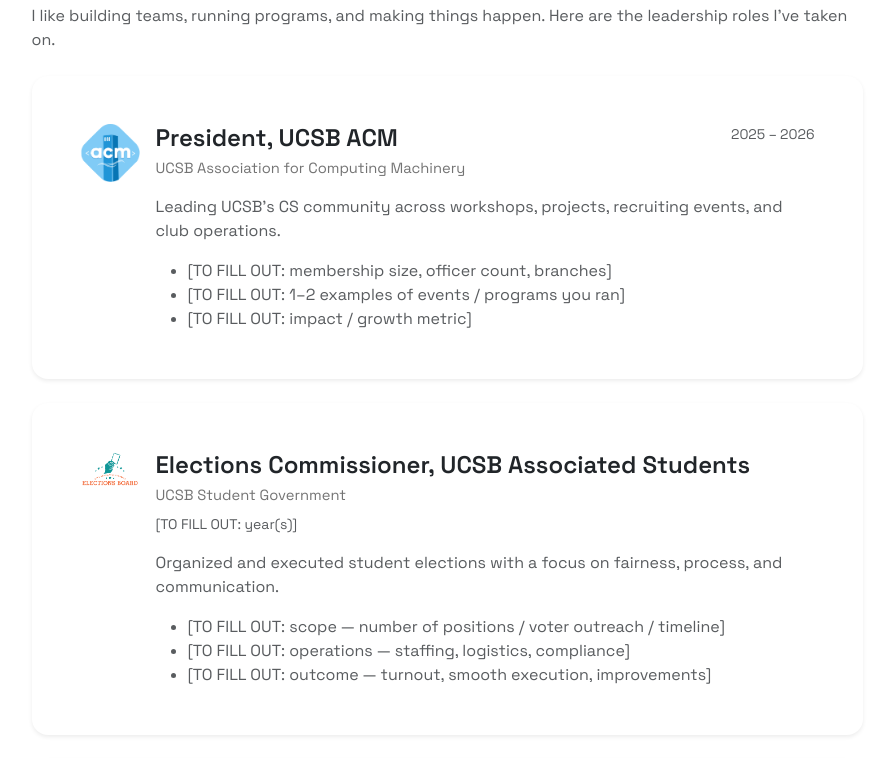
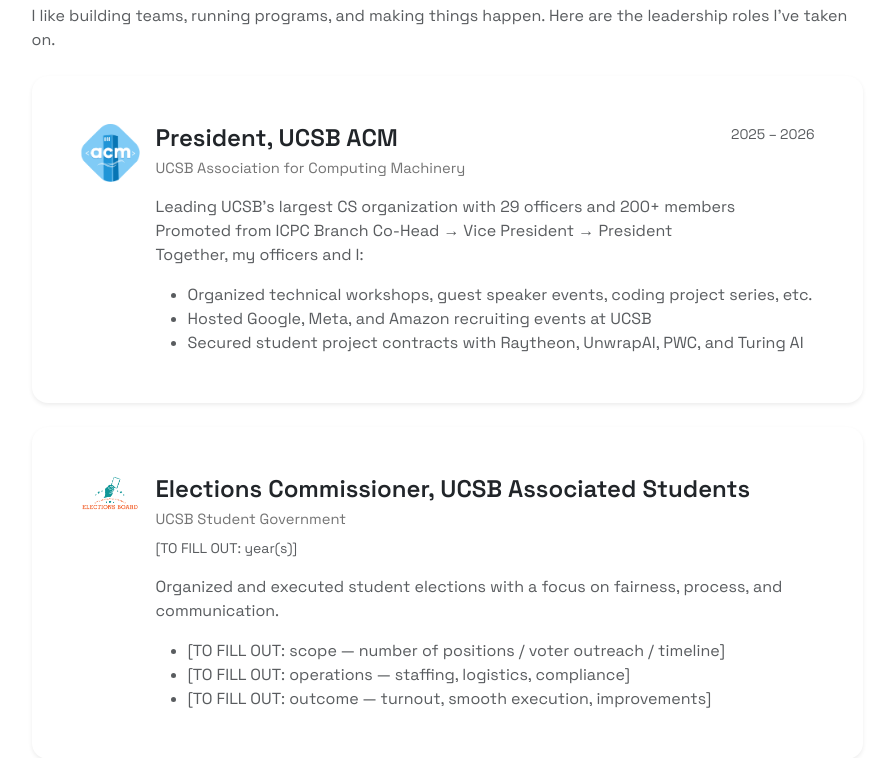
Before and after one commit to iamjiamingliu/iamjiamingliu.com, a Flask app: page /leadership in a window 1280 px wide. Shown: the part 164-922 px from the top of the page, without its empty margins (193-1077 px from the left). Run offline with Flask 3, Linux system fonts and the light colour scheme; some libraries are stand-ins or nearby versions.

Commit message:
writes ucsb acm

```diff
--- a/templates/index.html
+++ b/templates/index.html
@@ -229,7 +229,7 @@
 
                             <ul class="text-muted mb-3">
                                 <li>Led <span class="fw-semibold text-dark">29</span> officers across 4 branches</li>
-                                <li>Grew membership from <span class="fw-semibold text-dark">130 → 180</span></li>
+                                <li>Grew membership from <span class="fw-semibold text-dark">180 → 240</span></li>
                                 <li>Hosted workshops, company projects, recruiting events, social events, and beyond</li>
                             </ul>
 
--- a/templates/leadership.html
+++ b/templates/leadership.html
@@ -69,14 +69,17 @@
                                             </div>
 
                                             <p class="text-muted mt-3 mb-3">
-                                                Leading UCSB’s CS community across workshops, projects, recruiting
-                                                events, and club operations.
+                                                Leading UCSB’s largest CS organization with 29 officers and 200+ members
+                                                <br>
+                                                Promoted from ICPC Branch Co-Head → Vice President → President
+                                                <br>
+                                                Together, my officers and I:
                                             </p>
 
                                             <ul class="text-muted mb-0">
-                                                <li>[TO FILL OUT: membership size, officer count, branches]</li>
-                                                <li>[TO FILL OUT: 1–2 examples of events / programs you ran]</li>
-                                                <li>[TO FILL OUT: impact / growth metric]</li>
+                                                <li>Organized technical workshops, guest speaker events, coding project series, etc.</li>
+                                                <li>Hosted Google, Meta, and Amazon recruiting events at UCSB</li>
+                                                <li>Secured student project contracts with Raytheon, UnwrapAI, PWC, and Turing AI</li>
                                             </ul>
                                         </div>
                                     </div>
```
